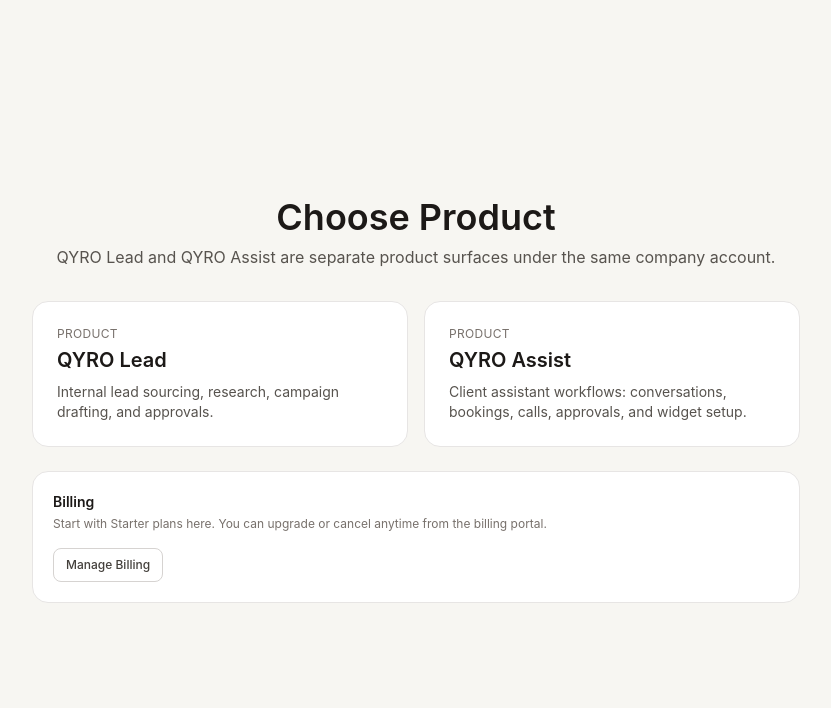
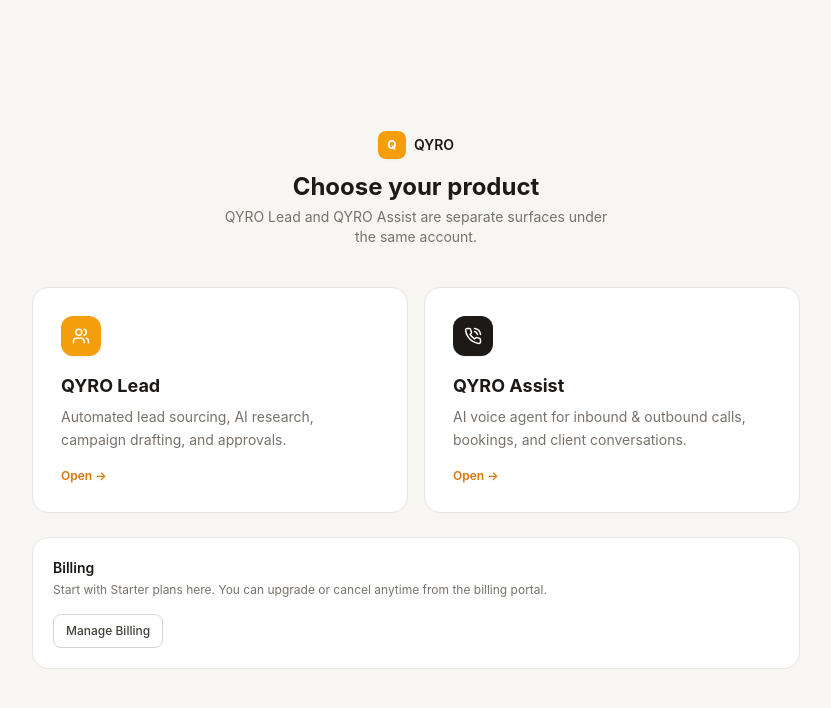
Before and after one commit to bhavneetsingh12/qyro, a Next.js app in the folder apps/web/: page /products in a window 1280 px wide. Shown: the top 708 px of the page, without its empty margins (224-1055 px from the left). Built offline with nearby package versions, Linux system fonts and the light colour scheme; no server answers; sample sign-in values are in the browser's storage.

Commit message:
feat(web): add landing page and polish products page

```diff
--- a/apps/web/src/app/page.tsx
+++ b/apps/web/src/app/page.tsx
@@ -1,13 +1,159 @@
+import Link from "next/link";
 import { auth } from "@clerk/nextjs/server";
 import { redirect } from "next/navigation";
+import { ArrowRight, PhoneCall, Users, BarChart3, Zap, Shield, Clock } from "lucide-react";
+import { QyroMark } from "@/components/brand/QyroBrand";
 
 export default async function RootPage() {
   const { userId } = await auth();
+  if (userId) redirect("/products");
 
-  if (!userId) {
-    redirect("/sign-in");
-  }
+  return (
+    <div className="min-h-screen bg-[#FAFAF8] text-stone-900">
+      {/* Nav */}
+      <header className="fixed top-0 inset-x-0 z-50 border-b border-stone-200/60 bg-[#FAFAF8]/90 backdrop-blur-sm">
+        <div className="max-w-6xl mx-auto px-4 sm:px-6 h-14 flex items-center justify-between">
+          <div className="flex items-center gap-2">
+            <QyroMark surface="core" />
+            <span className="text-sm font-bold tracking-tight text-stone-900">QYRO</span>
+          </div>
+          <div className="flex items-center gap-3">
+            <Link
+              href="/sign-in"
+              className="text-sm font-medium text-stone-600 hover:text-stone-900 transition-colors"
+            >
+              Sign in
+            </Link>
+            <Link
+              href="/sign-in"
+              className="text-sm font-semibold px-4 py-2 rounded-lg bg-stone-900 text-white hover:bg-stone-800 transition-colors"
+            >
+              Get started
+            </Link>
+          </div>
+        </div>
+      </header>
 
-  // Signed-in users choose product from a dedicated switch page.
-  redirect("/products");
+      {/* Hero */}
+      <section className="pt-32 pb-20 px-4 sm:px-6">
+        <div className="max-w-4xl mx-auto text-center">
+          <div className="inline-flex items-center gap-2 text-xs font-semibold text-amber-700 bg-amber-50 border border-amber-200 px-3 py-1.5 rounded-full mb-6">
+            <Zap size={11} strokeWidth={2.5} />
+            AI-powered for service businesses
+          </div>
+          <h1 className="text-5xl sm:text-6xl md:text-7xl font-bold tracking-tight text-stone-900 leading-[1.05]">
+            Grow your business
+            <br />
+            <span className="text-amber-500">on autopilot.</span>
+          </h1>
+          <p className="mt-6 text-lg sm:text-xl text-stone-500 max-w-2xl mx-auto leading-relaxed">
+            QYRO combines an intelligent lead engine with an AI client assistant — so you can find more customers and serve them better, without the overhead.
+          </p>
+          <div className="mt-10 flex flex-col sm:flex-row items-center justify-center gap-3">
+            <Link
+              href="/sign-in"
+              className="inline-flex items-center gap-2 text-sm font-semibold px-6 py-3 rounded-xl bg-stone-900 text-white hover:bg-stone-800 transition-colors shadow-sm"
+            >
+              Start for free
+              <ArrowRight size={14} strokeWidth={2.5} />
+            </Link>
+            <span className="text-xs text-stone-400">No credit card required to sign up</span>
+          </div>
+        </div>
+      </section>
+
+      {/* Product cards */}
+      <section className="py-16 px-4 sm:px-6">
+        <div className="max-w-5xl mx-auto">
+          <p className="text-xs font-semibold uppercase tracking-widest text-stone-400 text-center mb-8">Two products. One platform.</p>
+          <div className="grid grid-cols-1 md:grid-cols-2 gap-5">
+            {/* Lead */}
+            <div className="rounded-2xl border border-stone-200 bg-white p-8 flex flex-col">
+              <div className="h-10 w-10 rounded-xl bg-amber-500 flex items-center justify-center mb-5 shadow-sm">
+                <Users size={18} className="text-white" strokeWidth={2} />
+              </div>
+              <h2 className="text-xl font-bold text-stone-900">QYRO Lead</h2>
+              <p className="mt-2 text-sm text-stone-500 leading-relaxed flex-1">
+                Automated lead sourcing from public business datasets, AI research, and campaign drafting — all with a built-in approval workflow.
+              </p>
+              <ul className="mt-5 space-y-2">
+                {["Automated lead discovery", "AI-written outreach drafts", "Approval & review workflow", "CRM-ready export"].map((f) => (
+                  <li key={f} className="flex items-center gap-2 text-sm text-stone-600">
+                    <span className="h-1.5 w-1.5 rounded-full bg-amber-400 shrink-0" />
+                    {f}
+                  </li>
+                ))}
+              </ul>
+            </div>
+
+            {/* Assist */}
+            <div className="rounded-2xl border border-stone-200 bg-white p-8 flex flex-col">
+              <div className="h-10 w-10 rounded-xl bg-stone-900 flex items-center justify-center mb-5 shadow-sm">
+                <PhoneCall size={18} className="text-white" strokeWidth={2} />
+              </div>
+              <h2 className="text-xl font-bold text-stone-900">QYRO Assist</h2>
+              <p className="mt-2 text-sm text-stone-500 leading-relaxed flex-1">
+                An AI voice agent that handles inbound and outbound calls, books appointments, answers questions, and escalates when needed.
+              </p>
+              <ul className="mt-5 space-y-2">
+                {["AI inbound & outbound calls", "Automated appointment booking", "Call transcripts & recordings", "Human escalation controls"].map((f) => (
+                  <li key={f} className="flex items-center gap-2 text-sm text-stone-600">
+                    <span className="h-1.5 w-1.5 rounded-full bg-stone-400 shrink-0" />
+                    {f}
+                  </li>
+                ))}
+              </ul>
+            </div>
+          </div>
+        </div>
+      </section>
+
+      {/* Stats / trust bar */}
+      <section className="py-14 px-4 sm:px-6 border-y border-stone-200 bg-white">
+        <div className="max-w-4xl mx-auto grid grid-cols-1 sm:grid-cols-3 gap-8 text-center">
+          {[
+            { icon: Clock, label: "Hours saved per week", value: "20+" },
+            { icon: BarChart3, label: "Avg lead pipeline growth", value: "3×" },
+            { icon: Shield, label: "Built for compliance", value: "TCPA ready" },
+          ].map(({ icon: Icon, label, value }) => (
+            <div key={label} className="flex flex-col items-center gap-2">
+              <Icon size={20} className="text-amber-500" strokeWidth={1.5} />
+              <p className="text-3xl font-bold text-stone-900">{value}</p>
+              <p className="text-sm text-stone-500">{label}</p>
+            </div>
+          ))}
+        </div>
+      </section>
+
+      {/* CTA */}
+      <section className="py-24 px-4 sm:px-6">
+        <div className="max-w-2xl mx-auto text-center">
+          <h2 className="text-3xl sm:text-4xl font-bold text-stone-900">Ready to get started?</h2>
+          <p className="mt-4 text-stone-500 text-base">
+            Create your account in seconds. Choose the plan that fits your business.
+          </p>
+          <Link
+            href="/sign-in"
+            className="inline-flex items-center gap-2 mt-8 text-sm font-semibold px-7 py-3.5 rounded-xl bg-amber-500 text-white hover:bg-amber-600 transition-colors shadow-sm"
+          >
+            Create free account
+            <ArrowRight size={14} strokeWidth={2.5} />
+          </Link>
+        </div>
+      </section>
+
+      {/* Footer */}
+      <footer className="border-t border-stone-200 py-8 px-4 sm:px-6">
+        <div className="max-w-6xl mx-auto flex items-center justify-between">
+          <div className="flex items-center gap-2">
+            <QyroMark surface="core" />
+            <span className="text-xs text-stone-400">© 2026 QYRO</span>
+          </div>
+          <div className="flex items-center gap-5 text-xs text-stone-400">
+            <Link href="/sign-in" className="hover:text-stone-700 transition-colors">Sign in</Link>
+          </div>
+        </div>
+      </footer>
+    </div>
+  );
 }
--- a/apps/web/src/app/products/page.tsx
+++ b/apps/web/src/app/products/page.tsx
@@ -1,8 +1,9 @@
 import Link from "next/link";
 import { auth } from "@clerk/nextjs/server";
 import { redirect } from "next/navigation";
-import { Lock } from "lucide-react";
+import { Lock, Users, PhoneCall } from "lucide-react";
 import BillingActions from "@/components/billing/BillingActions";
+import { QyroBrandLockup } from "@/components/brand/QyroBrand";
 
 const API_URL = process.env.API_URL ?? (process.env.NODE_ENV === "production" ? "https://api.qyro.us" : "http://localhost:3001");
 
@@ -32,54 +33,69 @@ export default async function ProductsPage() {
       href: "/lead",
       key: "lead" as const,
       label: "QYRO Lead",
-      description: "Internal lead sourcing, research, campaign drafting, and approvals.",
+      description: "Automated lead sourcing, AI research, campaign drafting, and approvals.",
+      icon: Users,
+      iconBg: "bg-amber-500",
     },
     {
       href: "/assist",
       key: "assist" as const,
       label: "QYRO Assist",
-      description: "Client assistant workflows: conversations, bookings, calls, approvals, and widget setup.",
+      description: "AI voice agent for inbound & outbound calls, bookings, and client conversations.",
+      icon: PhoneCall,
+      iconBg: "bg-stone-900",
     },
   ];
 
   return (
-    <main className="min-h-screen bg-[#F7F6F2] flex items-center justify-center px-4">
+    <main className="min-h-screen bg-[#F7F6F2] flex flex-col items-center justify-center px-4 py-16">
       <div className="w-full max-w-3xl">
-        <h1 className="text-3xl md:text-4xl font-semibold text-stone-900 text-center">Choose Product</h1>
-        <p className="text-stone-600 text-center mt-2">
-          QYRO Lead and QYRO Assist are separate product surfaces under the same company account.
-        </p>
+        {/* Brand */}
+        <div className="text-center mb-10">
+          <div className="flex justify-center mb-3">
+            <QyroBrandLockup surface="core" align="center" />
+          </div>
+          <h1 className="text-2xl font-bold text-stone-900">Choose your product</h1>
+          <p className="text-sm text-stone-500 mt-1 max-w-sm mx-auto">
+            QYRO Lead and QYRO Assist are separate surfaces under the same account.
+          </p>
+        </div>
 
-        <div className="grid grid-cols-1 md:grid-cols-2 gap-4 mt-8">
-          {products.map(({ href, key, label, description }) => {
+        <div className="grid grid-cols-1 md:grid-cols-2 gap-4">
+          {products.map(({ href, key, label, description, icon: Icon, iconBg }) => {
             const enabled = productAccess[key];
             if (enabled) {
               return (
                 <Link
                   key={key}
                   href={href}
-                  className="block rounded-2xl border border-stone-200 bg-white p-6 hover:shadow-sm transition-shadow"
+                  className="group block rounded-2xl border border-stone-200 bg-white p-7 hover:shadow-md hover:border-stone-300 transition-all"
                 >
-                  <p className="text-xs uppercase tracking-wide text-stone-500">Product</p>
-                  <h2 className="text-xl font-semibold text-stone-900 mt-1">{label}</h2>
-                  <p className="text-sm text-stone-600 mt-2">{description}</p>
+                  <div className={`h-10 w-10 rounded-xl ${iconBg} flex items-center justify-center mb-4 shadow-sm`}>
+                    <Icon size={18} className="text-white" strokeWidth={2} />
+                  </div>
+                  <h2 className="text-lg font-bold text-stone-900 group-hover:text-stone-700 transition-colors">{label}</h2>
+                  <p className="text-sm text-stone-500 mt-1.5 leading-relaxed">{description}</p>
+                  <p className="text-xs font-semibold text-amber-600 mt-4">Open →</p>
                 </Link>
               );
             }
             return (
               <div
                 key={key}
-                className="block rounded-2xl border border-stone-200 bg-stone-50 p-6 opacity-60 cursor-not-allowed"
+                className="block rounded-2xl border border-stone-200 bg-stone-50 p-7 opacity-60 cursor-not-allowed"
               >
-                <div className="flex items-center justify-between">
-                  <p className="text-xs uppercase tracking-wide text-stone-500">Product</p>
-                  <span className="inline-flex items-center gap-1 text-xs font-medium text-stone-500 bg-stone-200 px-2 py-0.5 rounded-full">
+                <div className="flex items-start justify-between mb-4">
+                  <div className={`h-10 w-10 rounded-xl ${iconBg} flex items-center justify-center shadow-sm opacity-40`}>
+                    <Icon size={18} className="text-white" strokeWidth={2} />
+                  </div>
+                  <span className="inline-flex items-center gap-1 text-xs font-medium text-stone-500 bg-stone-200 px-2 py-1 rounded-full">
                     <Lock size={10} strokeWidth={2} />
-                    Not available
+                    Locked
                   </span>
                 </div>
-                <h2 className="text-xl font-semibold text-stone-400 mt-1">{label}</h2>
-                <p className="text-sm text-stone-400 mt-2">{description}</p>
+                <h2 className="text-lg font-bold text-stone-400">{label}</h2>
+                <p className="text-sm text-stone-400 mt-1.5 leading-relaxed">{description}</p>
               </div>
             );
           })}
```
